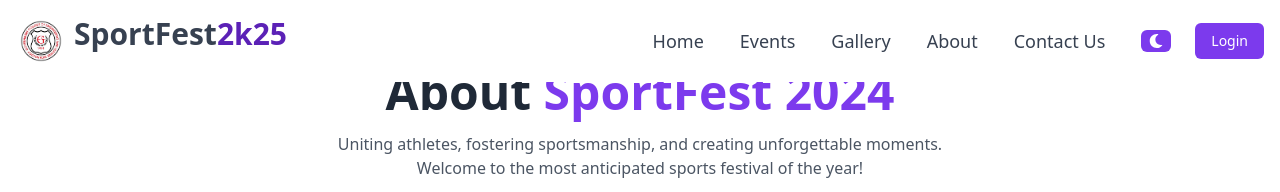
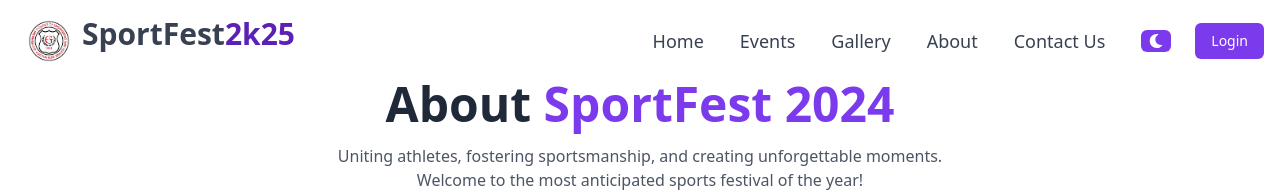
Before and after one commit to mickeybera/sportfest, a React (Vite) app in the folder frontend/: page /about in a window 1280 px wide. Shown: the top 192 px of the page. Built offline with nearby package versions, Linux system fonts and the light colour scheme; no server answers.

Commit message:
some issu fixed!

```diff
--- a/frontend/src/components/About.jsx
+++ b/frontend/src/components/About.jsx
@@ -6,7 +6,7 @@ function About() {
       <div className="container mx-auto max-w-6xl">
         {/* Header */}
         <div className="text-center mb-10">
-          <h2 className="mt-5 text-3xl md:text-5xl font-bold mb-4">About <span className="text-violet-600 dark:text-violet-400">SportFest 2024</span></h2>
+          <h2 className="mt-8 text-3xl sm:text-4xl md:text-5xl font-bold mb-4">About <span className="text-violet-600 dark:text-violet-400">SportFest 2024</span></h2>
           <p className="text-gray-600 dark:text-gray-400 max-w-2xl mx-auto">
             Uniting athletes, fostering sportsmanship, and creating unforgettable moments. Welcome to the most anticipated sports festival of the year!
           </p>
--- a/frontend/src/components/Navbar.jsx
+++ b/frontend/src/components/Navbar.jsx
@@ -64,7 +64,7 @@ function Navbar() {
         >
             <div className='flex justify-between items-center max-w-7xl mx-auto'>
                 {/* Logo */}
-                <div className='flex gap-2'>
+                <div className='ml-2 flex gap-2'>
                     <div className=''>
                         <img
                             src={college}
```
